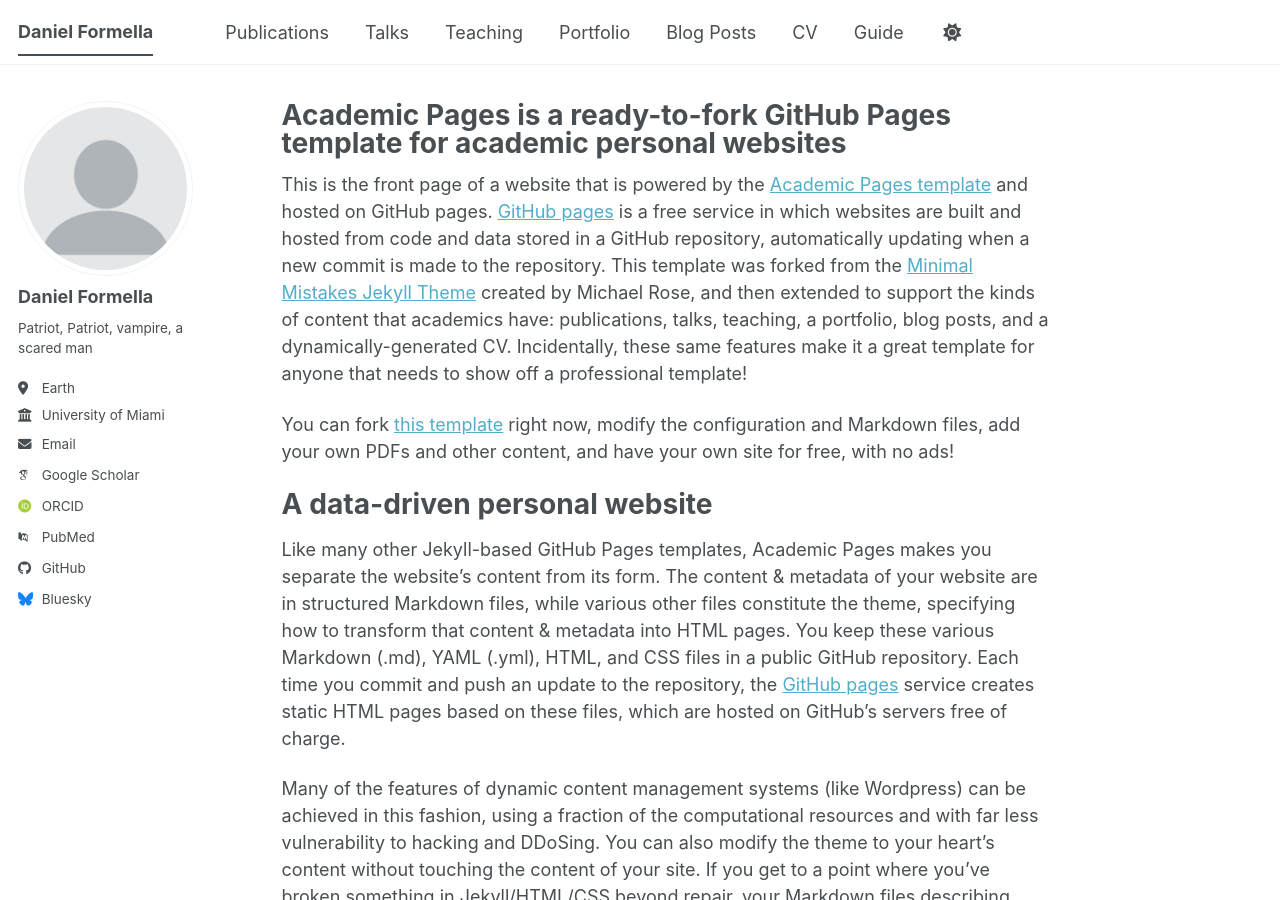
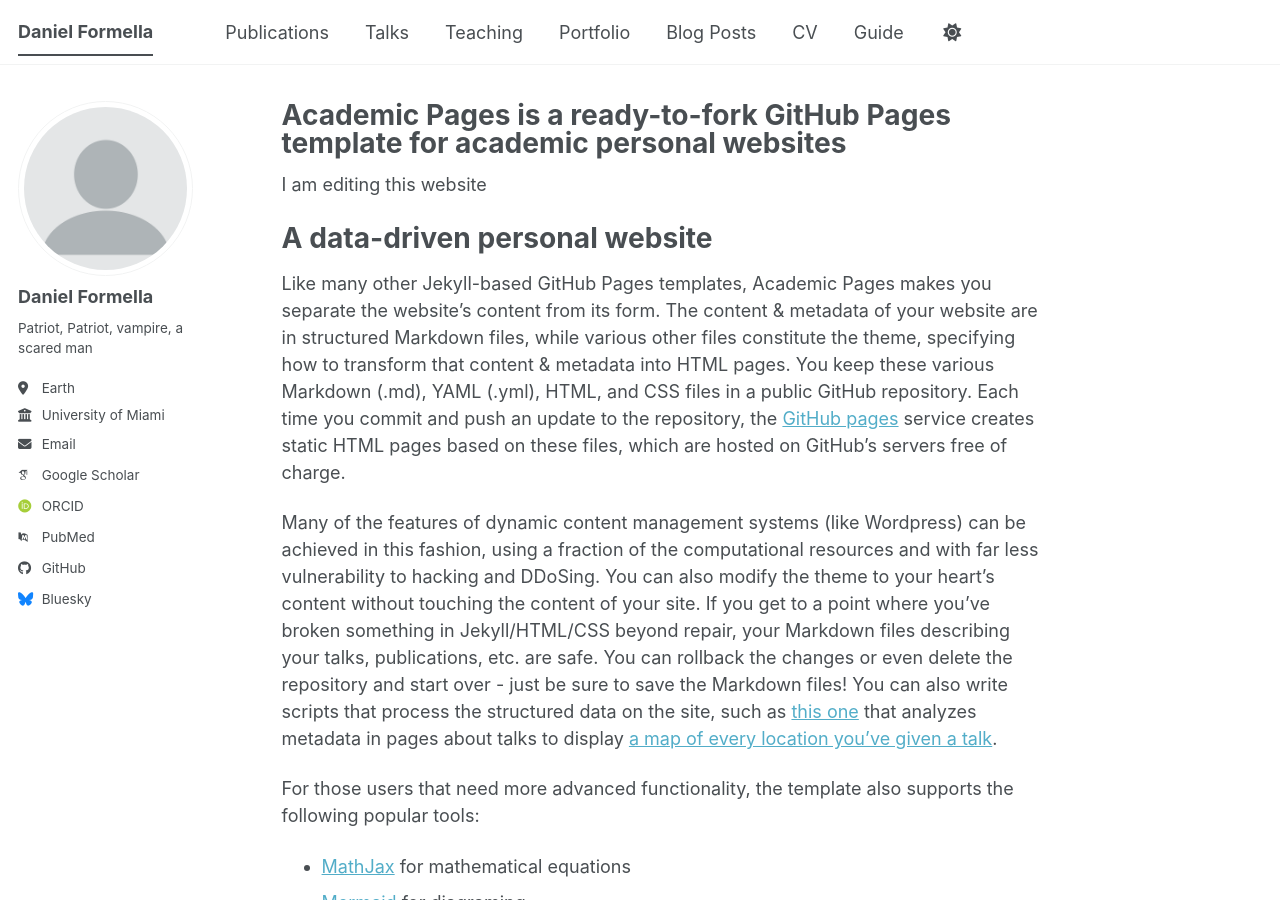
Before and after one commit to dff24/danielformella.github.io, a Jekyll site: the page built from _pages/about.md, in a window 1280 px wide and 900 px high. Built offline with Jekyll 4.4.1, drawn with Linux system fonts in a browser that asks for light colours; some web fonts are replaced; a script bundle is joined from its source files by our own code; library files that are not in the unit come from our copies.

Commit message:
Update about.md

```diff
--- a/_pages/about.md
+++ b/_pages/about.md
@@ -6,10 +6,7 @@
   - /about/
   - /about.html
 ---
-
-This is the front page of a website that is powered by the [Academic Pages template](https://github.com/academicpages/academicpages.github.io) and hosted on GitHub pages. [GitHub pages](https://pages.github.com) is a free service in which websites are built and hosted from code and data stored in a GitHub repository, automatically updating when a new commit is made to the repository. This template was forked from the [Minimal Mistakes Jekyll Theme](https://mmistakes.github.io/minimal-mistakes/) created by Michael Rose, and then extended to support the kinds of content that academics have: publications, talks, teaching, a portfolio, blog posts, and a dynamically-generated CV. Incidentally, these same features make it a great template for anyone that needs to show off a professional template!
-
- You can fork [this template](https://github.com/academicpages/academicpages.github.io) right now, modify the configuration and Markdown files, add your own PDFs and other content, and have your own site for free, with no ads!
+I am editing this website
 
 A data-driven personal website
 ======
```
